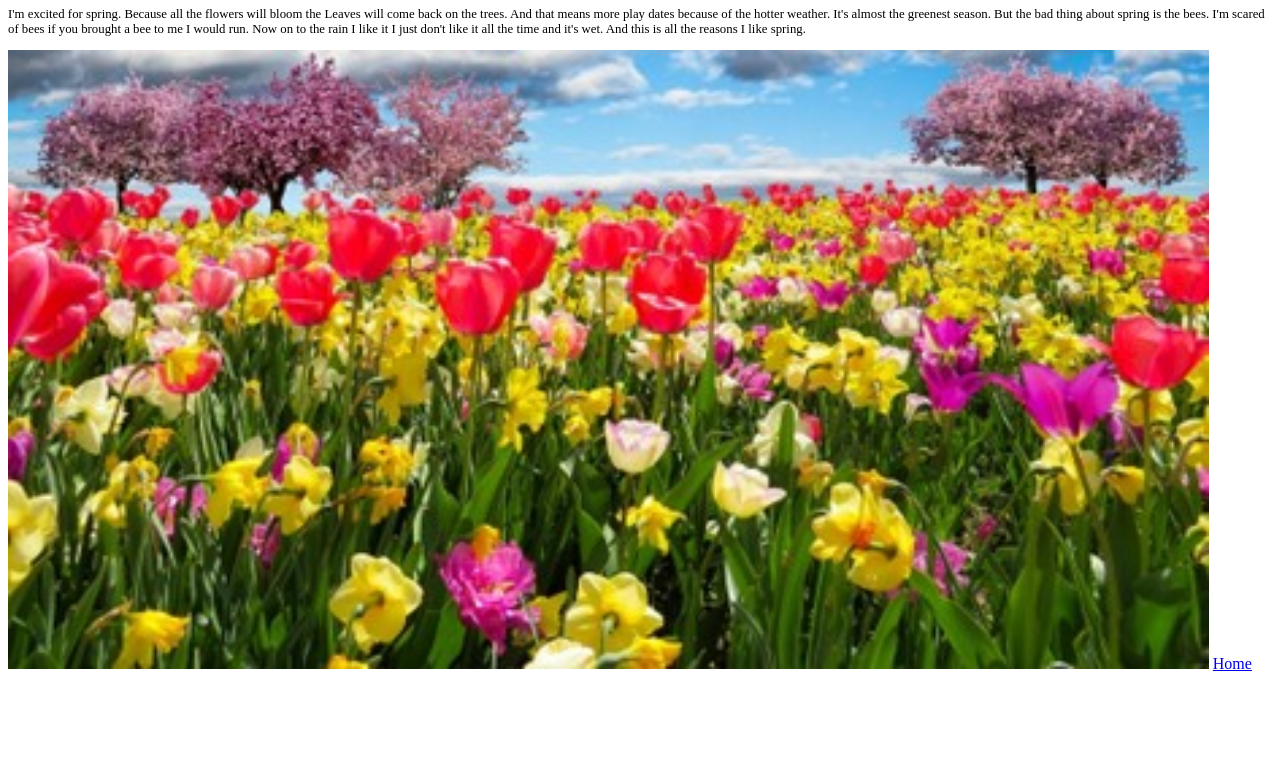
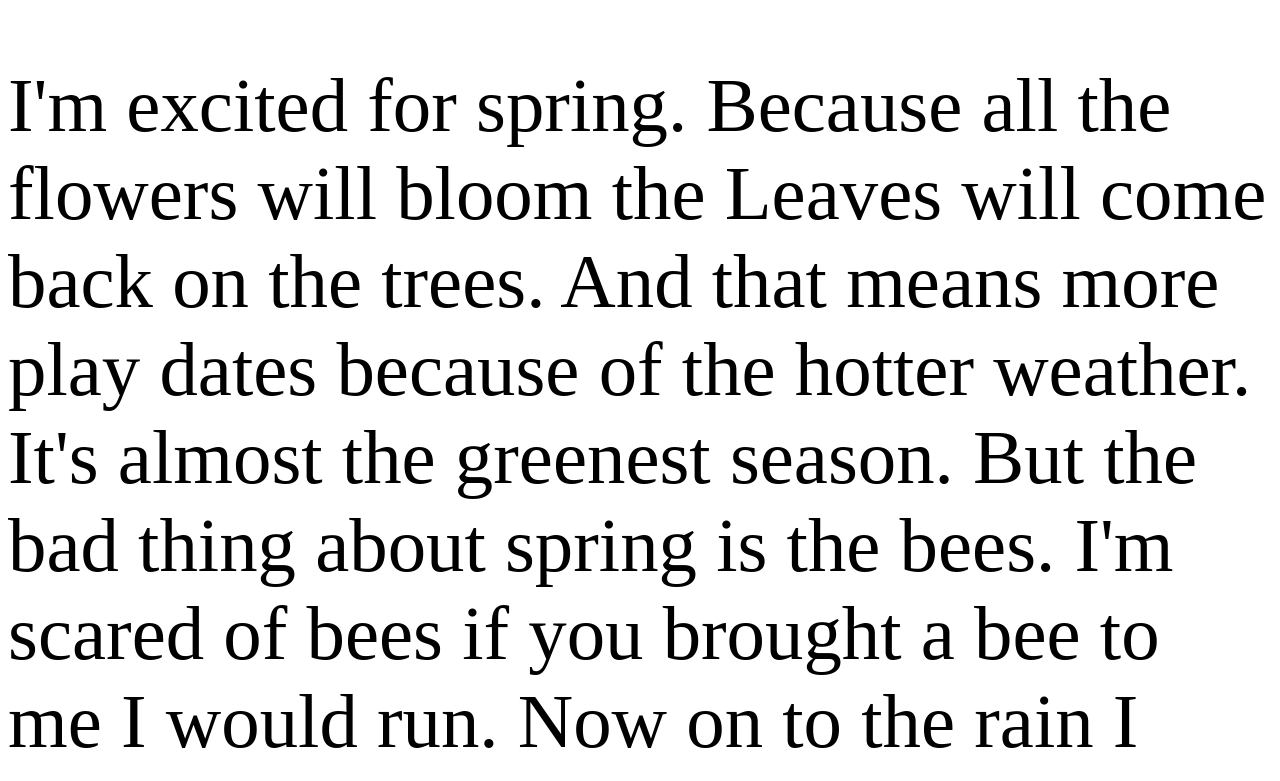
Before and after one commit to WinNoble/winnoble.github.io, a plain HTML site: page spring.html in a window 1280 px wide. Shown: the part 73-854 px from the top of the page. Before the commit the page ends 800 px from the top, so only its background shows below. Drawn offline with Linux system fonts and the light colour scheme.

Commit message:
Update spring.html
Change font size to 6:)

```diff
--- a/spring.html
+++ b/spring.html
@@ -12,7 +12,7 @@
     </head>
     <body>
         <h1>Spring</h1>
-        <p style="font-size:1vw">I'm excited for spring. Because all the flowers will bloom the Leaves will come back on the trees. And that means more play dates because of the hotter weather. It's almost the greenest season. But the bad thing about spring is the bees. I'm scared of bees if you brought a bee to me I would run. Now on to the rain I like it I just don't like it all the time and it's wet. And this is all the reasons I like spring.</p>
+        <p style="font-size:6vw">I'm excited for spring. Because all the flowers will bloom the Leaves will come back on the trees. And that means more play dates because of the hotter weather. It's almost the greenest season. But the bad thing about spring is the bees. I'm scared of bees if you brought a bee to me I would run. Now on to the rain I like it I just don't like it all the time and it's wet. And this is all the reasons I like spring.</p>
          <img src="./images/spring_picture.jpg" alt="Field of colorful tulips with cherry blossoms in the background" style="width: 95%;
         height: 95%;">
       <a href="index.html">Home</a>
```
